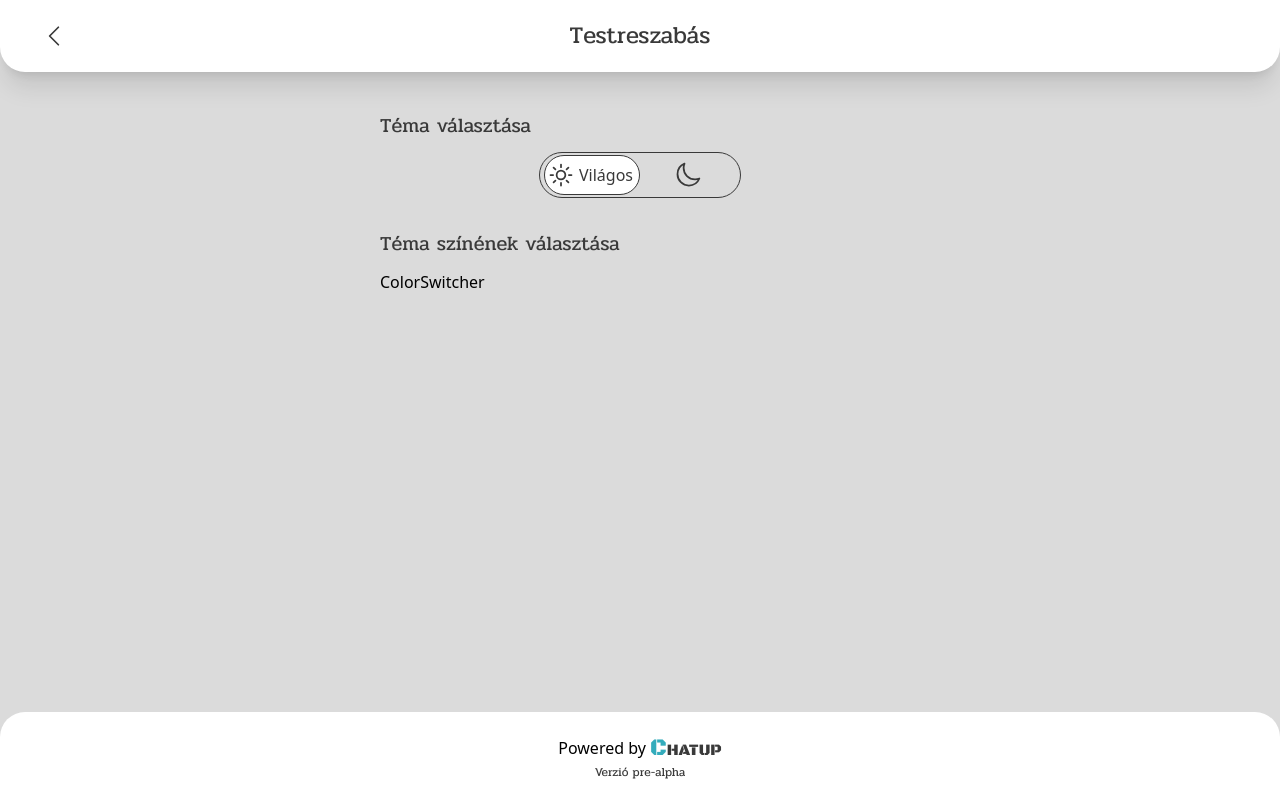
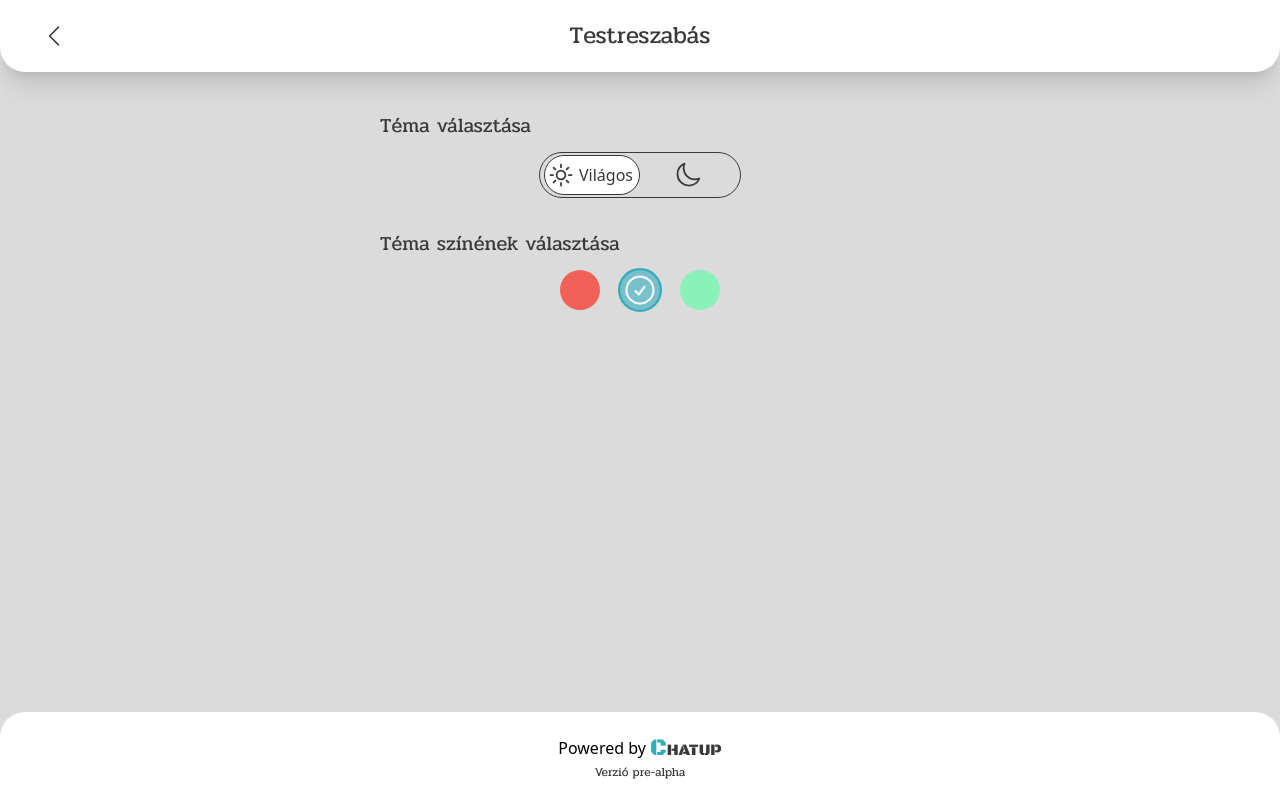
Before and after one commit to zsoltgombocz/chatup-frontend, a React (Vite) app: page /settings/customize in a window 1280 px wide. Built offline with nearby package versions, Linux system fonts and the light colour scheme; a web font is replaced by a local one.

Commit message:
color switcher component

```diff
--- a/src/components/settings/ColorSwitcher.tsx
+++ b/src/components/settings/ColorSwitcher.tsx
@@ -1,11 +1,69 @@
-import React from 'react'
+import classes from 'classnames';
+import React, { useEffect, useState } from 'react'
+import { AnimatePresence, motion as m } from 'framer-motion';
+import { CheckCircleIcon } from '@heroicons/react/24/outline';
+import { useUserSettings } from '../../store/userSettings';
 
-type Props = {}
+type Props = {
+    colors: string[],
+    onChange?: Function | undefined,
+    className?: string,
+    initialSelectedIndex?: number,
+}
 
-const ColorSwitcher = (props: Props) => {
+const ColorSwitcher = ({ colors }: Props) => {
+    const [selectedColor, setSelectedColor] = useState('blue');
+    const color = useUserSettings(state => state.color);
+    const updateColor = useUserSettings(state => state.setColor);
+
+    useEffect(() => {
+        if (colors.length <= 0) return;
+
+        setSelectedColor(color);
+
+    }, [colors, color]);
+
+    const selectColor = (color: string) => {
+        setSelectedColor(color);
+        updateColor(color);
+    }
+
     return (
-        <div>ColorSwitcher</div>
+        <div className={'flex flex-row gap-5 items-center justify-center'}>{colors.map((color) => <ColorCircle key={color} color={color} selected={selectedColor === color} onClick={() => selectColor(color)} />)}</div>
     )
 }
 
+type ColorCircleProps = {
+    color: string,
+    selected?: boolean,
+    onClick: Function | undefined,
+}
+
+const ColorCircle = ({ color, selected = false, onClick = undefined }: ColorCircleProps) => {
+    const variants: { [id: string]: string } = {
+        'red': 'color-circle red',
+        'green': 'color-circle green',
+        'blue': 'color-circle blue'
+    }
+    const classNames = classes(variants[color], selected && 'border');
+    useEffect(() => {
+        console.log(color, selected)
+    }, [selected])
+
+    return (<div className={'flex justify-center items-center relative'}>
+        <AnimatePresence>
+            {selected && <m.span className={'absolute z-10 top-[0.125rem]'} initial={{ scale: 0 }} animate={{ scale: 1 }} exit={{ scale: 0 }}>
+                <CheckCircleIcon className={'w-9 h-9 text-gray-100 dark:text-white'} />
+            </m.span>
+            }
+        </AnimatePresence>
+
+        <m.div
+            onClick={() => onClick?.()}
+            animate={selected ? { scale: 1.1 } : { scale: 1 }}
+            whileHover={!selected ? { scale: 1.1 } : {}}
+            className={classNames}></m.div>
+    </div>);
+}
+
 export default ColorSwitcher
```
